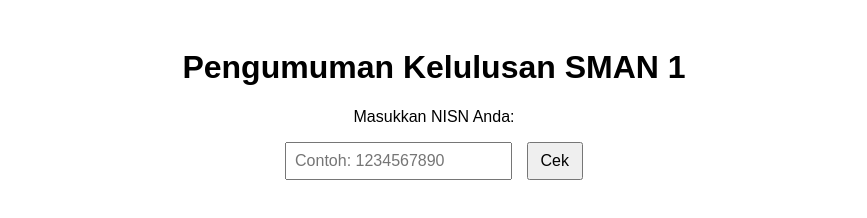
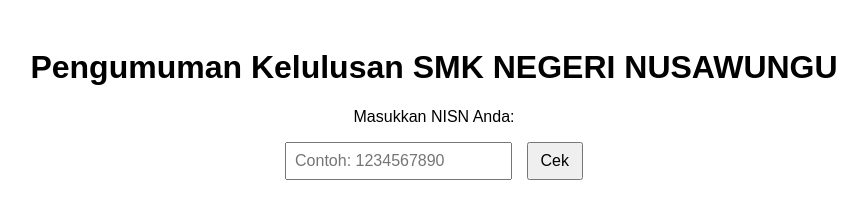
Before and after one commit to mapelototronik/kelulusan-smk-negeri-nusawungu, a plain HTML site: page index.html in a window 1280 px wide. Shown: the whole page, without its empty margins (206-1073 px from the left). Drawn offline with Linux system fonts and the light colour scheme.

Commit message:
Update index.html

```diff
--- a/index.html
+++ b/index.html
@@ -2,11 +2,11 @@
 <html lang="id">
 <head>
   <meta charset="UTF-8">
-  <title>Pengumuman Kelulusan</title>
+  <title>PENGUMUMAN KELULUSAN</title>
   <link rel="stylesheet" href="style.css">
 </head>
 <body>
-  <h1>Pengumuman Kelulusan SMAN 1</h1>
+  <h1>Pengumuman Kelulusan SMK NEGERI NUSAWUNGU</h1>
   <p>Masukkan NISN Anda:</p>
   <input type="text" id="nisnInput" placeholder="Contoh: 1234567890">
   <button onclick="cekKelulusan()">Cek</button>
```
